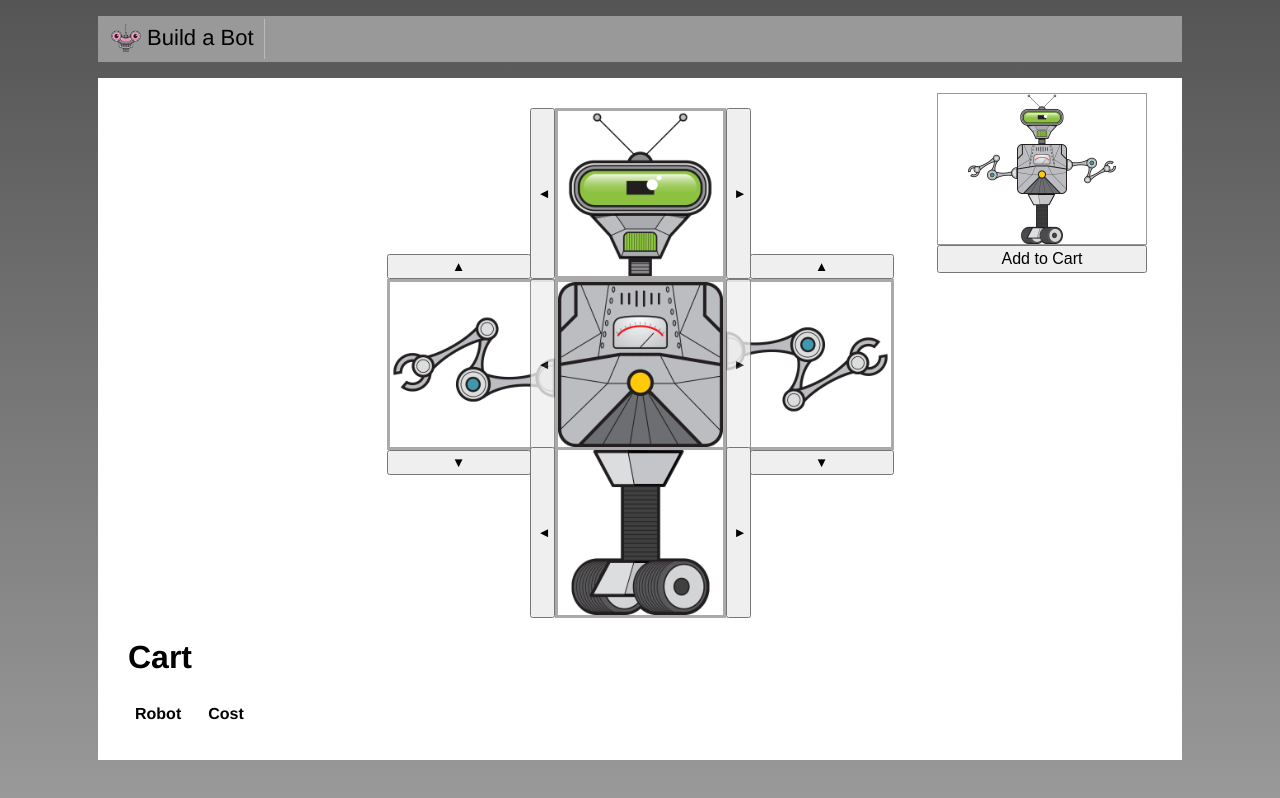
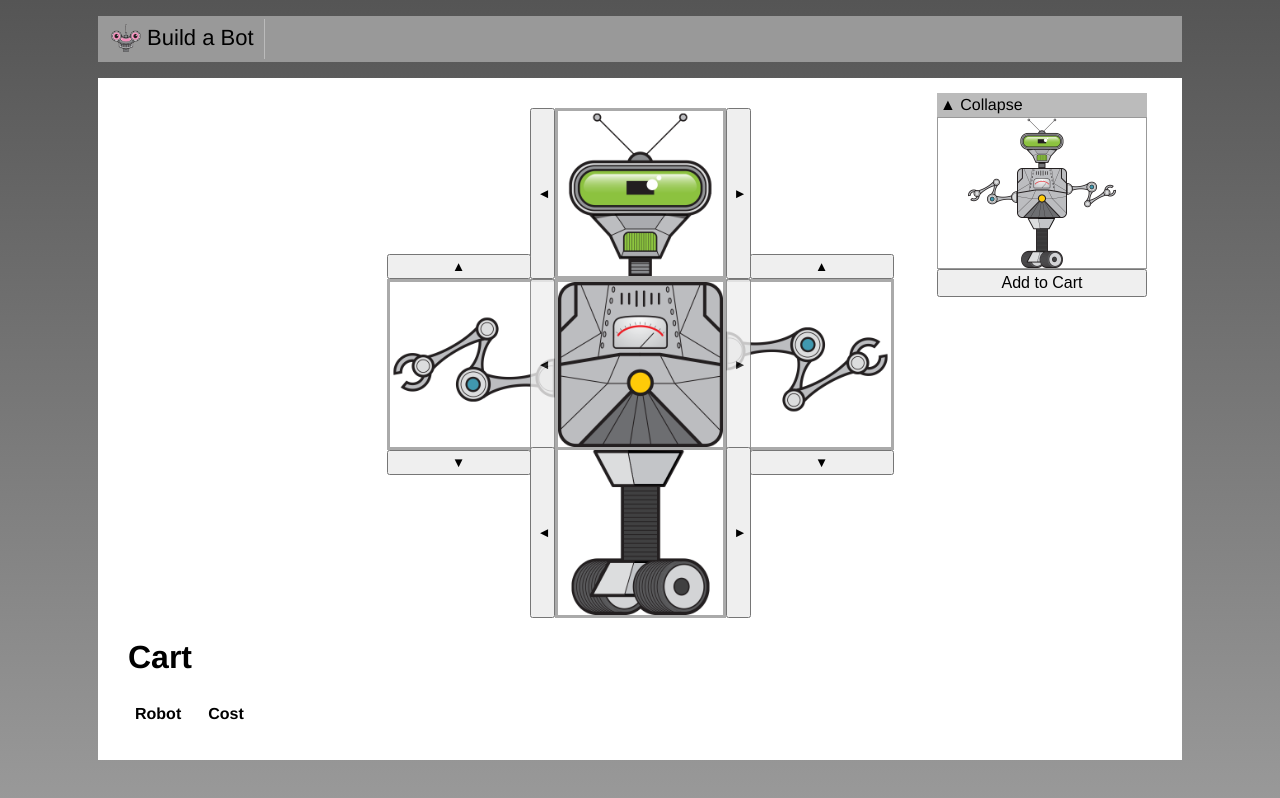
Before and after one commit to acuervoa/vue-fundamentals, a Vue app: page / in a window 1280 px wide. Built offline with nearby package versions, Linux system fonts and the light colour scheme.

Commit message:
Injecting content into a Child component

```diff
--- /dev/null
+++ b/src/shared/CollapsibleSection.vue
@@ -0,0 +1,27 @@
+<template>
+  <div>
+    <div class="header">
+      <span v-if="open" @click="open = !open">&#x25B2; Collapse</span>
+      <span v-if="!open" @click="open = !open">&#x25BC; Expand</span>
+    </div>
+    <slot v-if="open">
+    </slot>
+  </div>
+</template>
+
+<script>
+export default {
+  name: 'CollapsibleSection',
+  data() {
+    return { open: true };
+  },
+};
+</script>
+
+<style scoped>
+  .header {
+    background-color: #bbb;
+    padding: 3px;
+    cursor: pointer;
+  }
+</style>
```
Also changed, not shown: src/build/RobotBuilder.vue.
